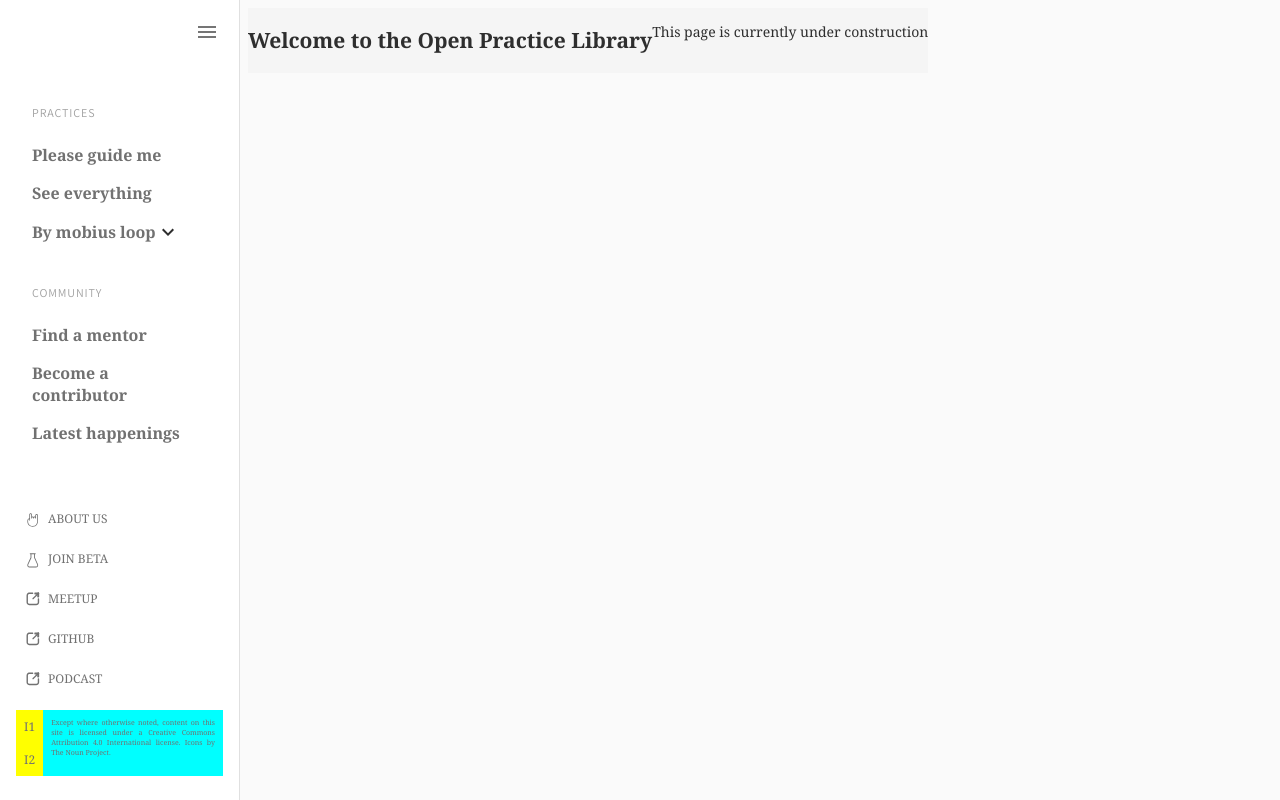
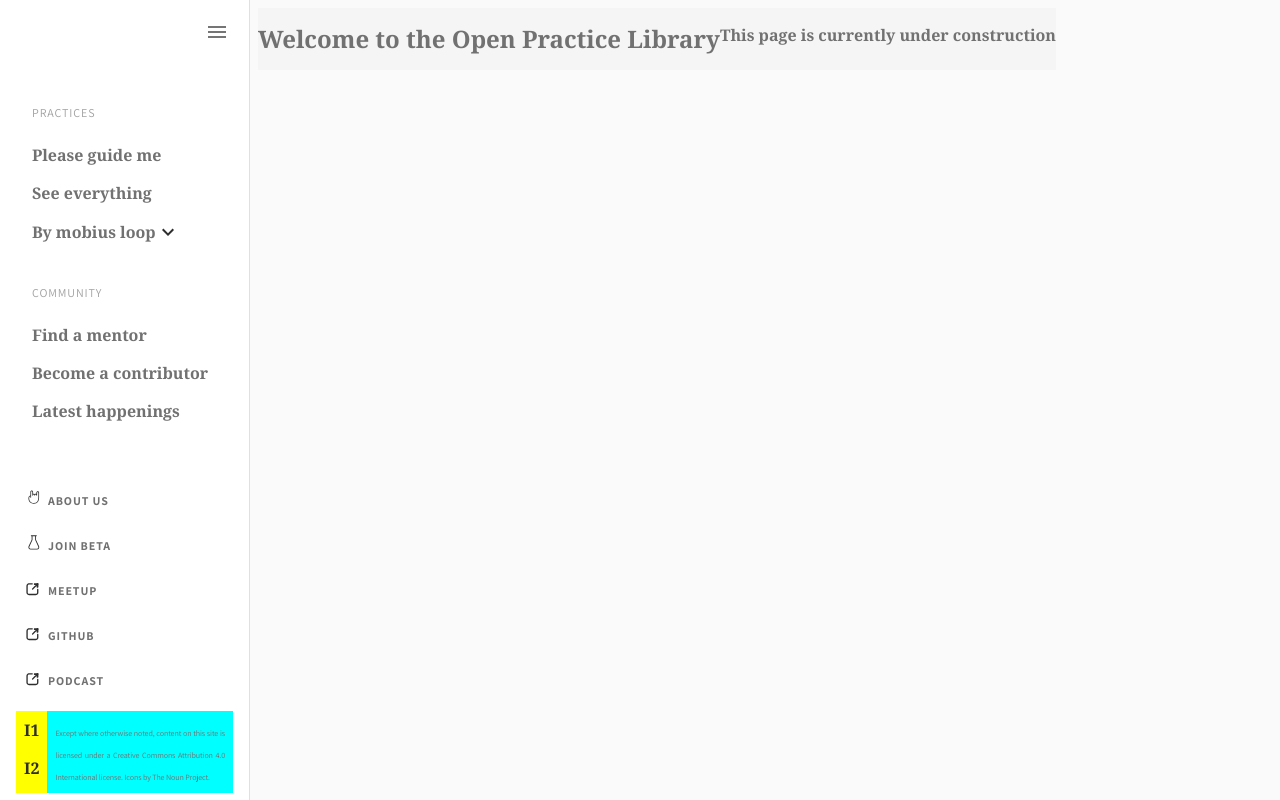
Before and after one commit to openpracticelibrary/opl-fe, a React (Create React App) app: page /practice in a window 1280 px wide. Both pictures are taken after a click on the button 36 px from the left and 32 px from the top of the page. Built offline with nearby package versions, Linux system fonts and the light colour scheme.

Commit message:
Updated theme.js with font updates in the drawer

```diff
--- a/src/assets/icons/BetaIcon.js
+++ b/src/assets/icons/BetaIcon.js
@@ -4,7 +4,7 @@ import SvgIcon from '@material-ui/core/SvgIcon';
 
 function BetaIcon(props) {
     return (
-      <SvgIcon viewBox='-2 -2 22 22'>
+      <SvgIcon viewBox='-3 -3 22 22'>
         <path d="M10.811 11.06L8.02 4.96V1.812h.35c.223 0 .404-.181.404-.406 0-.224-.18-.406-.403-.406H3.646c-.222 0-.403.182-.403.406 0 .225.18.406.403.406h.344V4.96l-2.798 6.094c-.297.642-.247 1.394.132 1.991.379.598 1.034.958 1.738.956h5.886c.7 0 1.351-.361 1.728-.956.378-.595.428-1.342.135-1.983h0zm-.805 1.547c-.23.365-.63.584-1.058.58H3.062c-.425 0-.821-.219-1.05-.58-.229-.362-.259-.816-.08-1.205l2.834-6.183c.024-.054.037-.112.036-.17V1.811h2.412v3.236c0 .06.012.117.036.17l2.828 6.184c.18.389.15.844-.08 1.205h.008z" />
       </SvgIcon>
     );
--- a/src/assets/icons/NewTabIcon.js
+++ b/src/assets/icons/NewTabIcon.js
@@ -4,7 +4,7 @@ import SvgIcon from '@material-ui/core/SvgIcon';
 
 function NewTabIcon(props) {
     return (
-      <SvgIcon viewBox='-2 -2 19 19'>
+      <SvgIcon viewBox='-2 -6 20 20'>
           <path d="M8.881 5.17V7.5c0 .155.005.31-.015.465l.02-.149c-.021.15-.06.294-.118.434l.055-.133c-.058.135-.131.262-.22.379l.086-.113c-.09.115-.193.219-.308.308l.113-.087c-.118.09-.244.164-.379.221l.133-.056c-.139.058-.284.097-.434.119l.149-.02c-.234.03-.477.015-.712.015H2.267c-.079 0-.156-.005-.233-.015l.149.02c-.15-.022-.294-.06-.434-.119l.133.056c-.135-.058-.262-.132-.379-.221l.113.087c-.115-.09-.219-.193-.308-.308l.087.113c-.09-.118-.164-.244-.221-.38l.056.134c-.058-.139-.098-.284-.119-.434l.02.149c-.03-.234-.015-.477-.015-.712V5.916v-1.64-1.399-.609c0-.078.005-.155.015-.232l-.02.148c.021-.15.06-.294.119-.433-.02.044-.038.09-.056.133.058-.135.132-.263.221-.379l-.087.113c.09-.115.193-.22.308-.309l-.113.088c.118-.09.244-.165.38-.222l-.134.056c.139-.058.284-.097.434-.118l-.149.02c.135-.018.272-.016.408-.016h2.386c.143 0 .293-.062.395-.163.097-.097.17-.256.163-.395C5.38.415 5.333.265 5.223.163 5.113.063 4.98 0 4.828 0H2.277C1.91 0 1.56.09 1.233.25.866.43.557.73.34 1.073.117 1.426.002 1.85 0 2.267v5.466c.002.394.106.79.302 1.131.4.698 1.165 1.133 1.967 1.136h5.496c.416-.008.844-.129 1.192-.36.339-.225.635-.535.808-.906.15-.323.235-.657.235-1.015v-.994-1.32-.233c0-.143-.063-.294-.163-.396-.097-.097-.256-.17-.396-.163-.144.007-.294.054-.395.163-.1.109-.165.243-.165.395z"/>
           <path d="M6.751 1.538H9.402c.153 0 .315-.086.423-.224.104-.134.182-.352.175-.545-.008-.198-.058-.404-.175-.544C9.708.086 9.565 0 9.402 0H6.751C6.6 0 6.437.086 6.33.225c-.104.133-.182.352-.175.544.007.199.058.405.175.545.117.137.261.224.422.224z"/>
           <path d="M10 3.249v-.897V.924.598c0-.153-.086-.315-.225-.423C9.642.07 9.423-.007 9.231 0c-.199.008-.405.058-.545.175-.138.117-.224.26-.224.423V3.249c0 .152.086.314.224.422.134.104.352.182.545.175.198-.007.404-.058.544-.175.137-.117.225-.261.225-.422z"/>
--- a/src/assets/icons/RockIcon.js
+++ b/src/assets/icons/RockIcon.js
@@ -4,7 +4,7 @@ import SvgIcon from '@material-ui/core/SvgIcon';
 
 function RockIcon(props) {
     return (
-      <SvgIcon viewBox='-2 -2 22 22'>
+      <SvgIcon viewBox='-3 -3 22 22'>
         <path d="M9.58 1.767c-.682 0-1.235.553-1.235 1.235v1.182c-.509-.283-1.147-.172-1.529.268-.385-.42-1.008-.52-1.505-.242V2.274c0-.682-.553-1.235-1.235-1.235-.681 0-1.234.553-1.234 1.235V5.61c-.716.098-1.242.51-1.529 1.206-.248.602-.248 1.242-.248 1.516v.217c0 2.802 2.006 4.759 4.877 4.759 1.775 0 3.093-.602 3.915-1.789.634-.92.958-2.176.958-3.729V3.006c.001-.328-.129-.644-.36-.876-.232-.233-.547-.363-.876-.363zM5.937 12.613c-1.234 0-2.294-.4-3.051-1.158-.73-.728-1.13-1.76-1.13-2.906V8.33c0-1.201.354-1.865 1.08-2.016v1.15c0 .192.155.347.347.347.191 0 .347-.155.347-.347v-5.19c0-.298.242-.54.54-.54.298 0 .54.242.54.54v3.234c0 .192.156.348.347.348h.059c.192 0 .347-.156.347-.348v-.217c0-.298.242-.54.54-.54.299 0 .54.242.54.54v.217c0 .192.156.348.348.348h.059c.191 0 .347-.156.347-.348v-.243c0-.298.241-.54.54-.54.298 0 .54.242.54.54v.243c0 .192.155.348.347.348h.059c.191 0 .347-.156.347-.348V3.006c0-.298.242-.54.54-.54.298 0 .54.242.54.54V7.79c.01 3.2-1.395 4.823-4.173 4.823z" />
       </SvgIcon>
     );
--- a/src/components/shared/Drawer/Footer.js
+++ b/src/components/shared/Drawer/Footer.js
@@ -20,18 +20,6 @@ const useStyles = makeStyles((theme) => ({
         marginTop: 'auto',
 
       },
-
-    listItem: {
-        width: '100%',
-        maxWidth: 360,
-        backgroundColor: theme.palette.background.paper,
-    },
-
-    listText: {
-        fontSize: 12,
-        color: theme.palette.text.secondary,
-    },
-
  }));
 
 
@@ -42,7 +30,7 @@ function FooterList (props){
             <Box display="flex" p={1}>
                 {props.children}
                 <Link href={props.link} onClick={preventDefault} color="inherit">
-                    {props.text}
+                    <Typography variant="button"> {props.text} </Typography>
                 </Link>
             </Box>
         </React.Fragment>
@@ -58,8 +46,7 @@ export default function Footer() {
     return(
         <footer className={classes.footer}>
         <Box>
-            <Box pb={1} className={classes.listText}>
-
+            <Box pb={1}>
                 <FooterList link="#" text="ABOUT US">
                         <RockIcon />
                 </FooterList>
@@ -76,7 +63,7 @@ export default function Footer() {
                         <NewTabIcon />
                 </FooterList>
             </Box>
-            <Box display="flex" className={classes.listText} bgcolor="yellow">
+            <Box display="flex" bgcolor="yellow">
                 <Box>
                     <Box mx="auto" my="auto" p={1} >
                         I1
@@ -85,8 +72,8 @@ export default function Footer() {
                         I2
                     </Box>
                 </Box>
-                <Box p={1} fontSize={7} textAlign="justify" flexWrap="wrap" bgcolor="cyan">
-                    Except where otherwise noted, content on this site is licensed under a Creative Commons Attribution 4.0 International license. Icons by The Noun Project.
+                <Box p={1} textAlign="justify" bgcolor="cyan">
+                    <Typography variant="caption">   Except where otherwise noted, content on this site is licensed under a Creative Commons Attribution 4.0 International license. Icons by The Noun Project. </Typography>
                 </Box>
             </Box>
         </Box>
--- a/src/components/shared/Drawer/ListItems.js
+++ b/src/components/shared/Drawer/ListItems.js
@@ -20,9 +20,7 @@ const useStyles = makeStyles((theme) => ({
     nested: {
         paddingLeft: theme.spacing(3),
     },
-    smallText: {
-        color: theme.palette.text.light_grey,
-    },
+
 
     listText: {
         fontSize: 16,
@@ -41,44 +39,35 @@ export function TopListItems() {
     return (
         <List className={classes.root}>
             <ListSubheader>
-                <Typography className={classes.smallText} variant="overline"> PRACTICES </Typography>
+                <Typography variant="overline"> PRACTICES </Typography>
             </ListSubheader>
             <ListItem button>
-                <Typography className={classes.listText}>
-                    <b> Please guide me </b>
-                </Typography>
+                <Typography variant="body2"> Please guide me </Typography>
             </ListItem>
             <ListItem button>
-                <Typography className={classes.listText}>
-                    <b> See everything </b>
-                </Typography>
+                <Typography variant="body2"> See everything </Typography>
             </ListItem>
             <ListItem button onClick={handleClick}>
-                <Typography className={classes.listText}>
-                    <b> By mobius loop </b>
-                </Typography>
+                <Typography variant="body2"> By mobius loop </Typography>
                 {open ? <ExpandLess/> : <ExpandMore/>}
             </ListItem>
             <Collapse in={open} timeout="auto" unmountOnExit>
 
                 <List component="div" disablePadding className={classes.nested}>
-                    <ListItem button className={classes.listText}>
-                        <ListItemText primary="Discovery" />
+                    <ListItem button>
+                        <Typography variant="body1"> Discovery </Typography>
                     </ListItem>
-                    <ListItem button className={classes.listText}>
-                        <ListItemText primary="Options" />
+                    <ListItem button>
+                        <Typography variant="body1"> Options </Typography>
                     </ListItem>
-                    <ListItem button className={classes.listText}>
-                        <ListItemText primary="Delivery" />
+                    <ListItem button>
+                        <Typography variant="body1"> Delivery </Typography>
                     </ListItem>
-                    <ListItem button className={classes.listText}>
-                        <ListItemText primary="Foundation" />
+                    <ListItem button>
+                        <Typography variant="body1"> Foundation </Typography>
                     </ListItem>
-
                 </List>
-
             </Collapse>
-
         </List>
     );
 }
@@ -88,22 +77,16 @@ export function BottomListItems() {
     return (
         <List className={classes.root}>
             <ListSubheader>
-                <Typography className={classes.smallText} variant="overline"> COMMUNITY </Typography>
+                <Typography variant="overline"> COMMUNITY </Typography>
             </ListSubheader>
             <ListItem button>
-                <Typography className={classes.listText}>
-                    <b> Find a mentor </b>
-                </Typography>
+                <Typography variant="body2"> Find a mentor </Typography>
             </ListItem>
             <ListItem button>
-                <Typography className={classes.listText}>
-                    <b> Become a contributor </b>
-                </Typography>
+                <Typography variant="body2"> Become a contributor </Typography>
             </ListItem>
             <ListItem button>
-                <Typography className={classes.listText}>
-                    <b> Latest happenings </b>
-                </Typography>
+                <Typography variant="body2"> Latest happenings </Typography>
             </ListItem>
         </List>
     )
--- a/src/components/shared/Drawer/index.js
+++ b/src/components/shared/Drawer/index.js
@@ -10,7 +10,7 @@ import {BottomListItems, TopListItems} from './ListItems';
 import Box from '@material-ui/core/Box';
 import Footer from './Footer'
 
-const drawerWidth = 240;
+const drawerWidth = 250;
 
 const useStyles = makeStyles((theme) => ({
     root: {
@@ -145,7 +145,6 @@ export default function OPLDrawer(props) {
                     <Footer />
                   </>
                 }
-
             </Drawer>
             {props.children}
         </div>
--- a/src/components/shared/theme.js
+++ /dev/null
@@ -1,44 +0,0 @@
-import {createMuiTheme} from '@material-ui/core/styles';
-
-const white = "#f5f5f5";
-const insights_yellow = "#fdb815";
-const foundation_purple = "#8977b6";
-const discovery_blue = "#4b90cd";
-const delivery_green = "#3dadae";
-const very_light_grey = "#e9e9e9";
-const brownish_grey = "#717171";
-const brown_grey = "#a0a0a0";
-const black = "#2e2e2e";
-
-export default createMuiTheme({
-    palette: {
-        common: {
-            very_light_grey: `${ very_light_grey }`,
-            discovery_blue: `${ discovery_blue }`,
-            foundation_purple: `${ foundation_purple }`,
-            delivery_green: `${ delivery_green }`,
-            white: `${ white }`,
-            brownish_grey: `${ brownish_grey }`,
-        },
-        primary: {
-            main: `${ discovery_blue }`,
-        },
-        secondary: {
-            main: `${ insights_yellow }`,
-        },
-        text: {
-            primary: `${ black }`,
-            secondary: `${ brownish_grey }`,
-            light_grey: `${ brown_grey }`,
-        }
-    },
-    typography: {
-        fontFamily: [
-            'Noto Serif',
-            'Roboto',
-            '"Helvetica Neue"',
-            'Arial',
-            'sans-serif'
-        ],
-    }
-})
--- a/src/components/theme.js
+++ b/src/components/theme.js
@@ -90,6 +90,15 @@ export default createMuiTheme({
       color: `${brownish_grey}`,
     },
 
+    //NotoSerif-Bold
+    body2: {
+      fontFamily: "Noto Serif",
+      fontWeight: "bold",
+      fontSize: "1rem",
+      lineHeight: "1.375rem",
+      color: `${brownish_grey}`,
+    },
+
     //Navigation Text
     button: {
       fontFamily: "Assistant",
@@ -119,5 +128,7 @@ export default createMuiTheme({
       letterSpacing: "0.05625rem",
       color: `${brown_grey}`,
     },
+
+
   },
 });
--- a/src/graphql/client.js
+++ b/src/graphql/client.js
@@ -2,7 +2,8 @@ import ApolloClient from 'apollo-boost';
 
 // TODO: Set URI attribute to env var
 const client = new ApolloClient({
-  uri: 'http://localhost:4000'
+  //uri: 'http://localhost:4000'
+  uri: 'http://opl-cms-opl-dev.apps.s43.core.rht-labs.com/graphql'
 });
 
 export default client;
```
